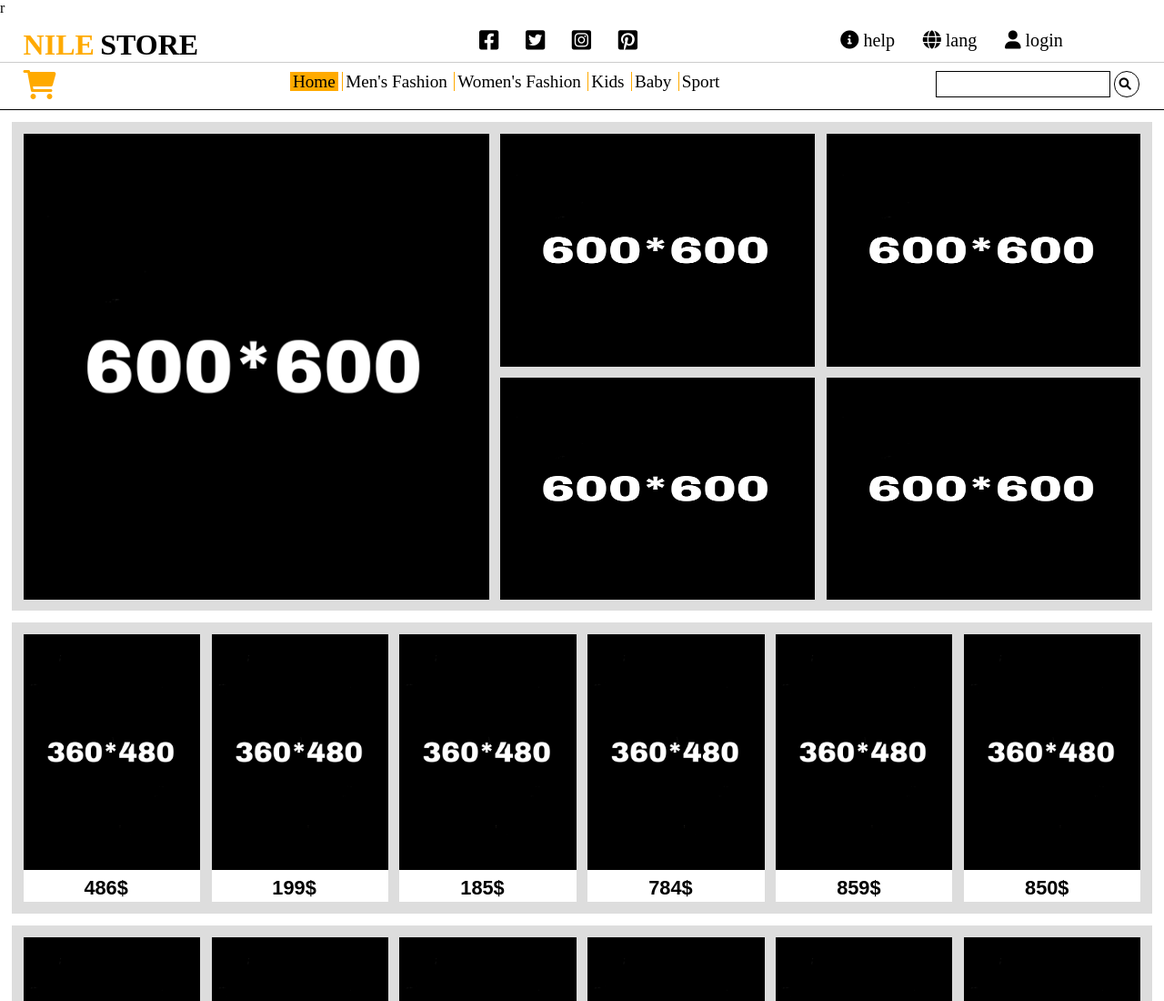
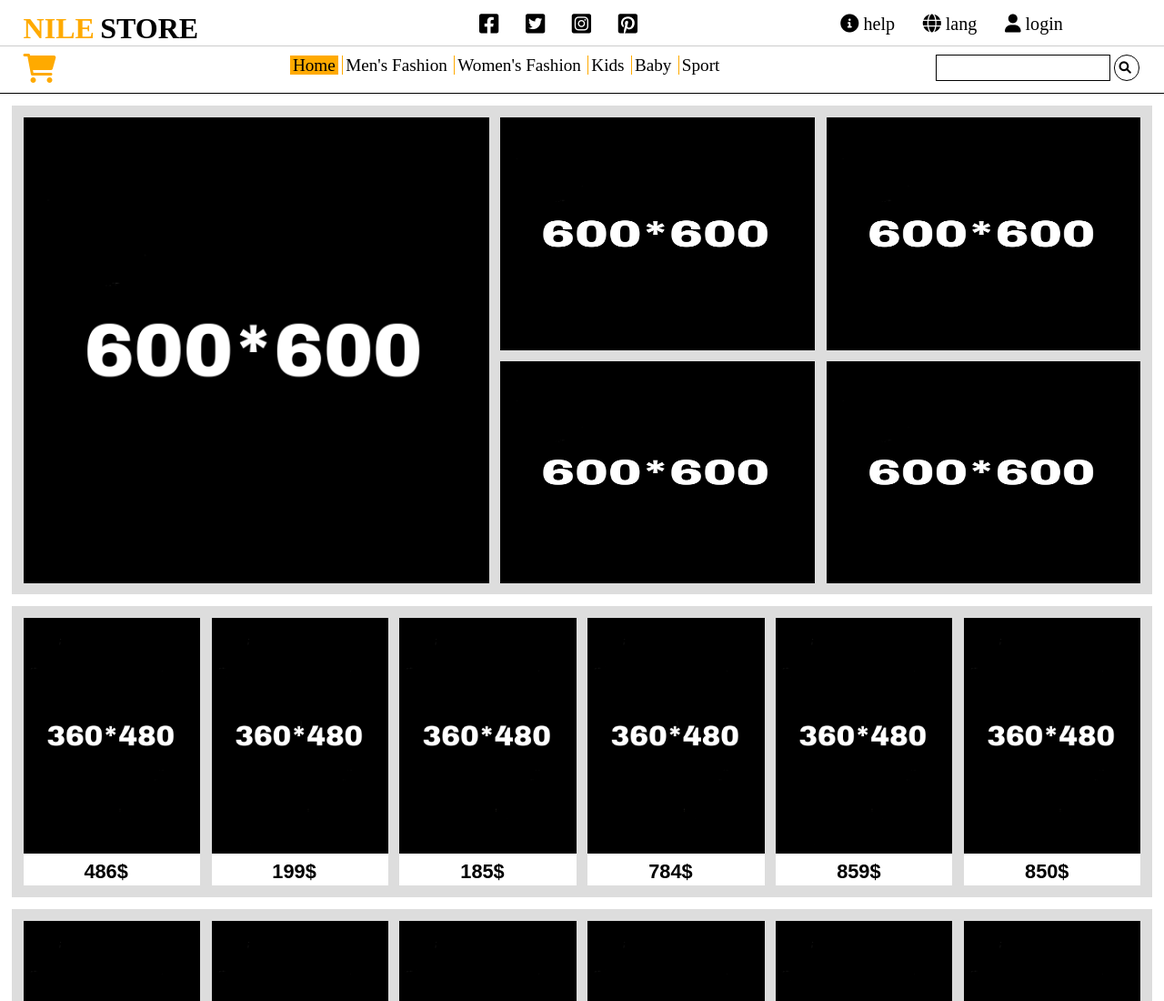
Before and after one commit to Abdallah-2006/nile-store, a plain HTML site: page index.html in a window 1280 px wide. Shown: the top 1100 px of the page at 91% size. Drawn offline with Linux system fonts and the light colour scheme.

Commit message:
Update index.html

```diff
--- a/index.html
+++ b/index.html
@@ -23,7 +23,7 @@
             <dd><a href="#" class="pho-men-lin"><i class="fa-solid fa-circle-info"></i>  help</a></dd>
         </tr>
     </div>
-    <div class="blur" id="show-phone-menu-blure"><p>r</p></div>
+    <div class="blur" id="show-phone-menu-blure"></div>
     <!-- -------------------------------------phone-menu------------------------------------- -->
     <!-- -------------------------------------nav1------------------------------------- -->
     <div class="nav1-cont">
```
